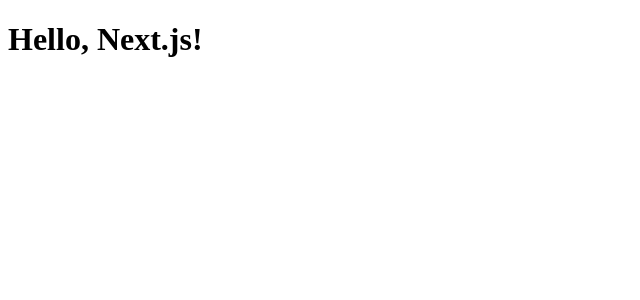
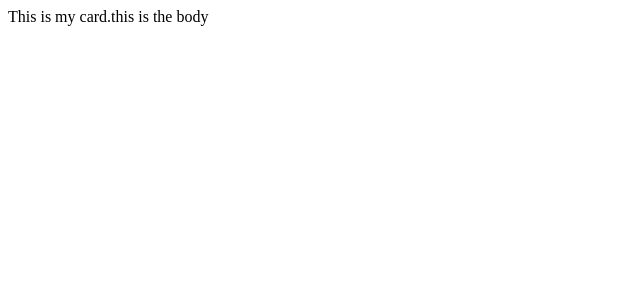
Before and after one commit to alexaraes/GFE-testimonial-card, a Next.js app: page / in a window 1280 px wide. Shown: the top 300 px of the page, without its empty margins (0-640 px from the left). Built offline with nearby package versions, Linux system fonts and the light colour scheme.

Commit message:
experimenting with next

```diff
--- a/src/app/page.tsx
+++ b/src/app/page.tsx
@@ -1,3 +1,11 @@
+import Card from '../components/Card';
+
 export default function Page() {
-    return <h1>Hello, Next.js!</h1>
+    return (
+        <div className="flex">
+            <Card
+                body="this is the body"
+            />
+        </div>
+    )
   }
--- a/src/components/Card.tsx
+++ b/src/components/Card.tsx
@@ -1,7 +1,16 @@
 import React, { ReactNode } from 'react';
 
-const Card = (children: ReactNode) => {
-    return <>{children}</>;
+interface CardProps {
+    body: string;
+}
+
+const Card = ({ body }: CardProps) => {
+    return (
+        <div className="flex">
+            This is my card.
+            {body}
+        </div>
+    );
 }
 
 export default Card;
```
Also changed, not shown: tsconfig.json (+15 -26 lines).
